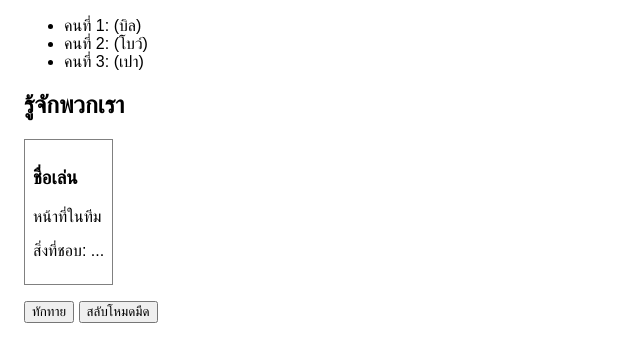
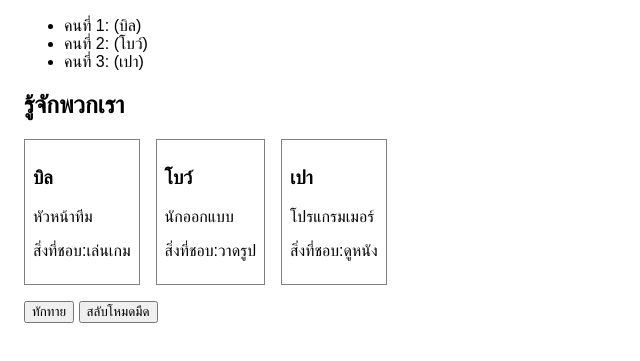
Before and after one commit to 56701-dot/team_13, a plain HTML site: page index.html in a window 1280 px wide. Shown: the part 113-474 px from the top of the page, without its empty margins (0-640 px from the left). Drawn offline with Linux system fonts and the light colour scheme.

Commit message:
เพิ่มการ์ดของทั้งสาทมคนและรายละเอียดในการ์ด

```diff
--- a/index.html
+++ b/index.html
@@ -25,14 +25,24 @@
 
     <!-- การ์ดตัวอย่าง: คัดลอกทั้งก้อนนี้ไปทำใบที่ 2 และ 3 -->
     <div class="card">
-      <h3 class="card-name">ชื่อเล่น</h3>
-      <p class="card-role">หน้าที่ในทีม</p>
-      <p class="card-hobby">สิ่งที่ชอบ: ...</p>
+      <h3 class="card-name">บิล</h3>
+      <p class="card-role">หัวหน้าทีม</p>
+      <p class="card-hobby">สิ่งที่ชอบ:เล่นเกม</p>
     </div>
 
     <!-- การ์ดคนที่ 2 วางตรงนี้ -->
+     <div class="card">
+      <h3 class="card-name">โบว์</h3>
+      <p class="card-role">นักออกแบบ</p>
+      <p class="card-hobby">สิ่งที่ชอบ:วาดรูป</p>
+    </div>
 
     <!-- การ์ดคนที่ 3 วางตรงนี้ -->
+     <div class="card">
+      <h3 class="card-name">เปา</h3>
+      <p class="card-role">โปรแกรมเมอร์</p>
+      <p class="card-hobby">สิ่งที่ชอบ:ดูหนัง</p>
+    </div>
 
   </div>
 
```
